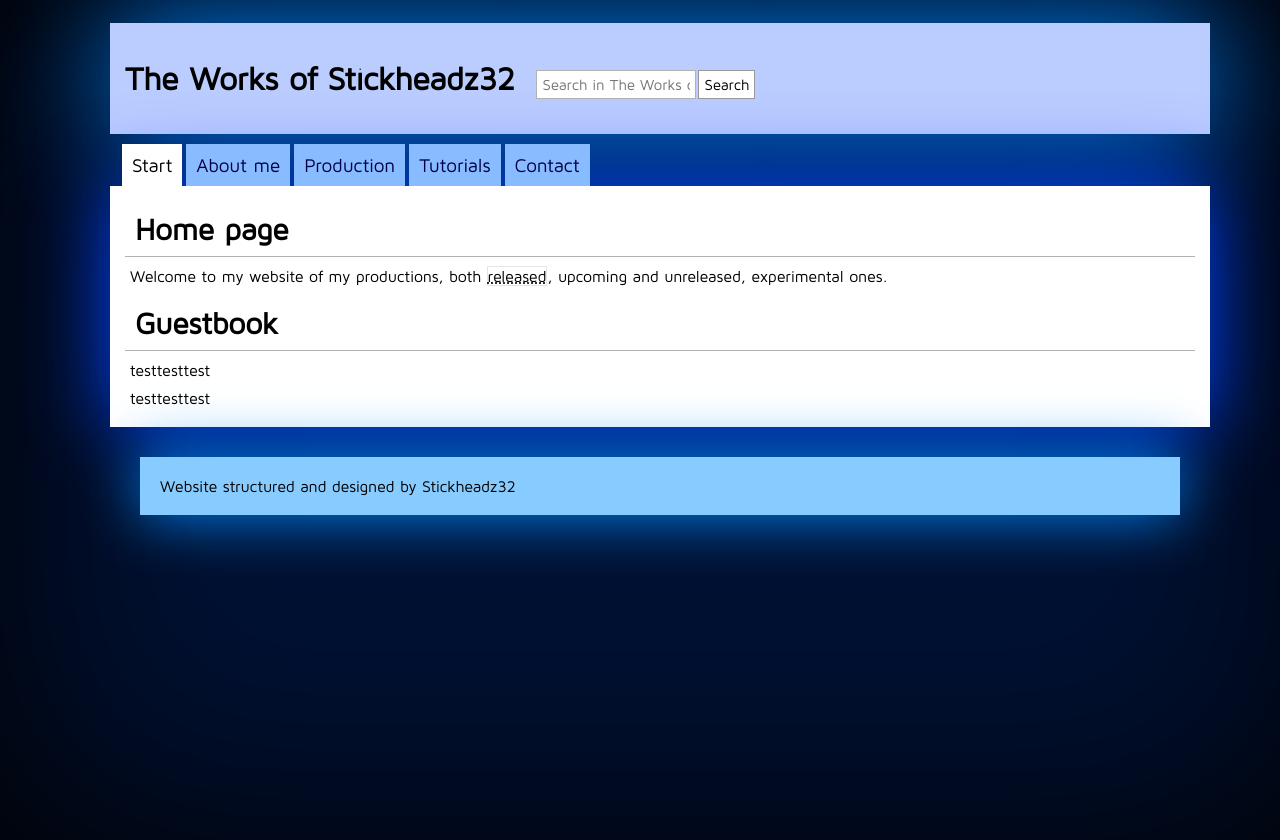
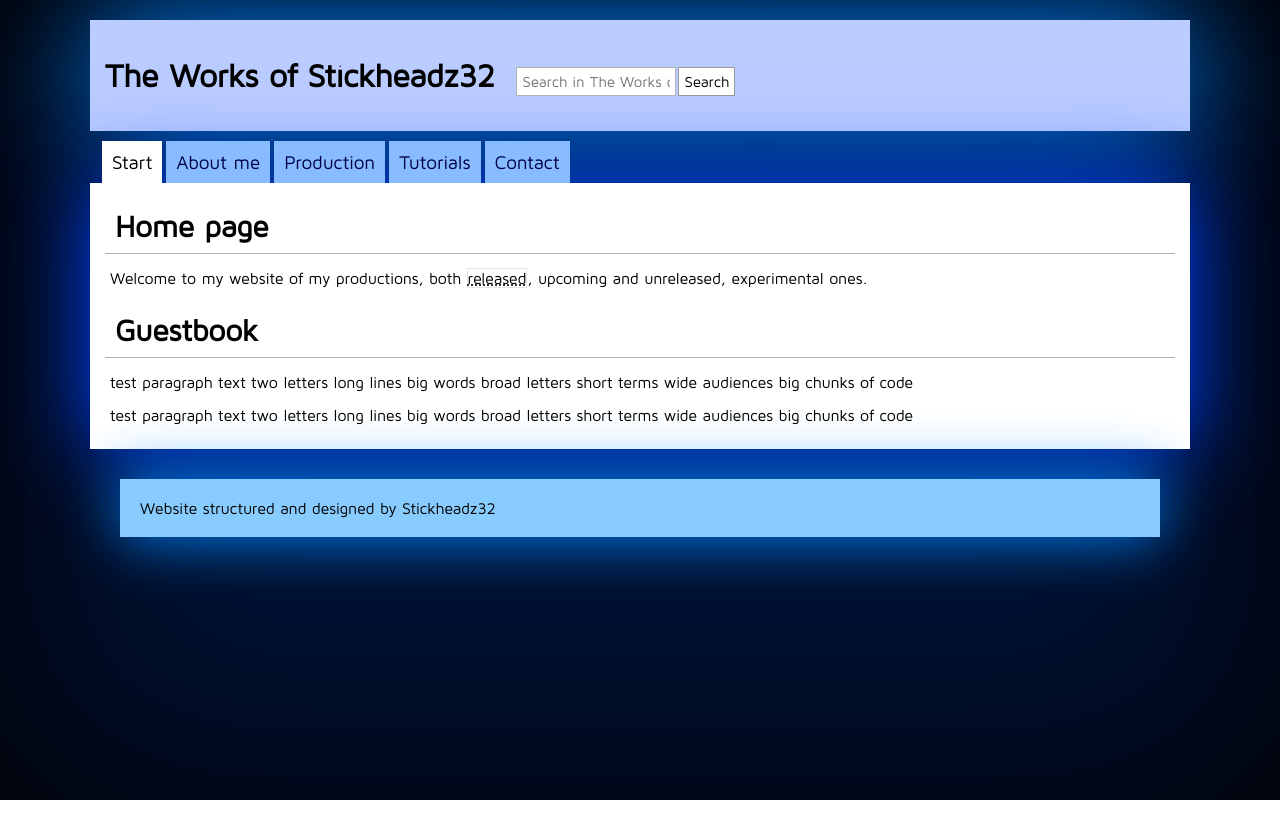
Before and after one commit to Stickheadz32/stickheadz32.github.io, a PHP site: page /musikpr/ in a window 1280 px wide. After the commit the page ends 800 px from the top, so only its background shows below. Run offline with PHP 8.4, Linux system fonts and the light colour scheme.

Commit message:
fixed problem with horizontal scroll in website

```diff
--- a/musikpr/index.html
+++ b/musikpr/index.html
@@ -37,8 +37,8 @@
 <p>Welcome to my website of my productions, both <abbr title="Found at &quot;Released&quot; under the &quot;Production&quot; section.">released</abbr>, upcoming and unreleased, experimental ones.</p>
 
 <h2>Guestbook</h2>
-<p>testtesttest</p>
-<p>testtesttest</p>
+<p>test paragraph text two letters long lines big words broad letters short terms wide audiences big chunks of code</p>
+<p>test paragraph text two letters long lines big words broad letters short terms wide audiences big chunks of code</p>
 
 </div>
 
--- a/musikpr/musikpr.css
+++ b/musikpr/musikpr.css
@@ -13,13 +13,12 @@
 	width:100%;
 	height:100%;
 	/*100% for html to cover the entire page for box-shadow*/
-	padding:20px;
 	font-family:"Lucida Grande", "Lucida Sans Unicode", "Lucida Sans", "DejaVu Sans", Verdana, sans-serif;
 }
 
 body{
-	margin: 0 auto;
-	padding:3px;
+	margin:0 auto;
+	padding:20px;
 	max-width: 1100px;
 	display: block;
 	font-family: "MavenPro Regular";
@@ -78,6 +77,7 @@
 ul.startMenu li.sM_Link{
 	display:inline-block;
 	background:#8BF;
+	transition: ease-in-out background 300ms;
 	z-index:2;
 	padding:10px;
 	margin:0 2px 0 2px;
@@ -94,6 +94,7 @@
 	margin: 0 2px 0 2px;
 }
 ul.startMenu li.sM_Link:hover{
+	transition:ease-out background 100ms;
 background:#CDF;
 }
 ul.startMenu li.sM_Link:active{
@@ -114,7 +115,7 @@
 }
 h2{margin:5px;padding:10px;font-size:30px;border-bottom:solid 1px rgba(0,0,0,0.3);}
 .pageContent p{
-	margin:10px;
+	margin:15px 10px;
 }
 abbr{
 	border:solid 1px rgba(0,0,0,0.1);
```
